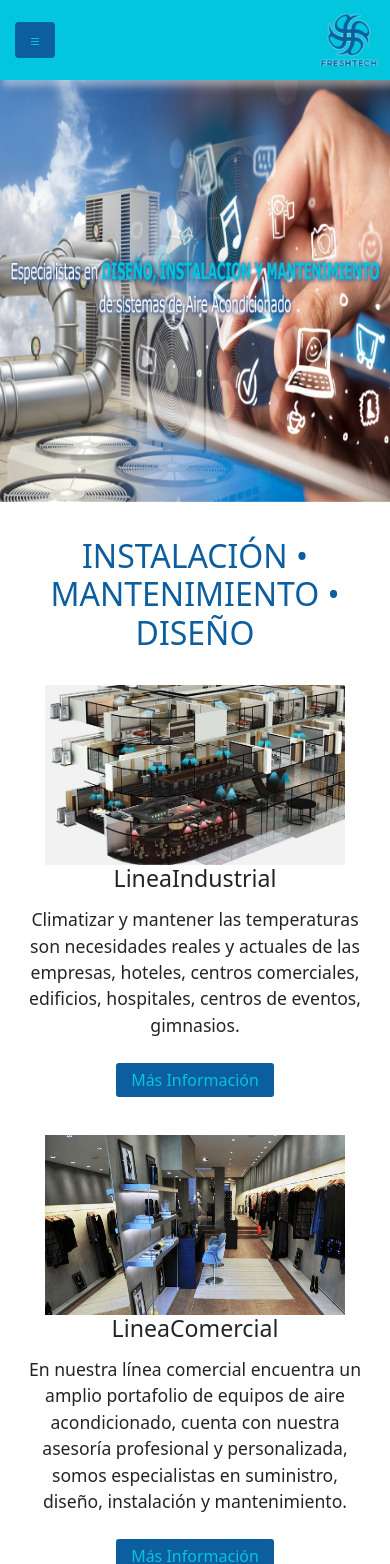
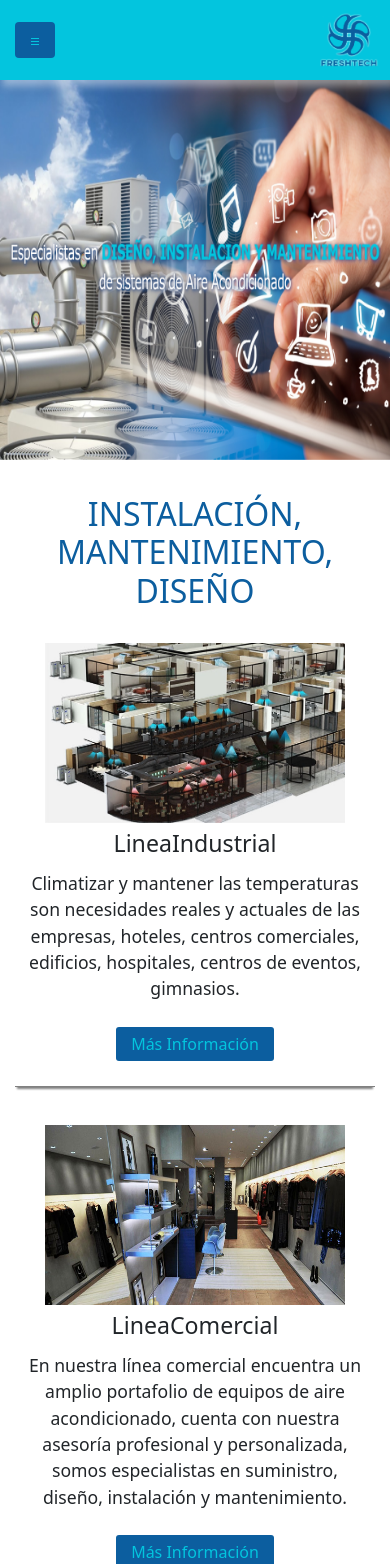
Before and after one commit to petudeveloper/freshtech-web-page, a React (Create React App) app: page / in a window 390 px wide. Shown: the top 1564 px of the page. Built offline with nearby package versions, Linux system fonts and the light colour scheme.

Commit message:
Update Lineas and BackgroudImage components style.

```diff
--- a/src/components/BackgroundImage/BackgroundImage.module.css
+++ b/src/components/BackgroundImage/BackgroundImage.module.css
@@ -12,6 +12,6 @@
 
 @media (max-width: 667px) {
   .mainImgHome {
-    height: 50vh;
+    height: 45vh;
   }
 }
--- a/src/components/LineasTodas/Card.js
+++ b/src/components/LineasTodas/Card.js
@@ -4,7 +4,7 @@ import styles from './Lineas.module.css';
 const Card = ({ name, information }) => (
   <li id={`${name}Card`} className={styles.cardContainer}>
     <img className={styles.image} src={`./images/lineas/${name}.jpg`} alt={`${name}Card`} />
-    <h3>
+    <h3 className={styles.cardName}>
       Linea
       {name}
     </h3>
--- a/src/components/LineasTodas/Lineas.js
+++ b/src/components/LineasTodas/Lineas.js
@@ -12,7 +12,8 @@ const Lineas = () => {
 
   return (
     <ul id="linea-container" className={styles.container}>
-      <h1 className={styles.textH1Home}>INSTALACIÓN • MANTENIMIENTO • DISEÑO</h1>
+      <h1 className={`${styles.textH1Home} ${styles.lg}`}>INSTALACIÓN • MANTENIMIENTO • DISEÑO</h1>
+      <h1 className={`${styles.textH1Home} ${styles.sm}`}>INSTALACIÓN, MANTENIMIENTO, DISEÑO</h1>
       <div className={styles.cardsContainer}>
         <Card information={cardsInformation.Industrial} name="Industrial" />
         <Card information={cardsInformation.Comercial} name="Comercial" />
--- a/src/components/LineasTodas/Lineas.module.css
+++ b/src/components/LineasTodas/Lineas.module.css
@@ -67,7 +67,11 @@ h3 {
   background-color: #03c5de;
 }
 
-@media (max-width: 768px) {
+.sm {
+    display: none;
+  }
+
+@media (max-width: 1024px) {
   .cardsContainer {
     flex-direction: column;
     align-items: center;
@@ -83,6 +87,9 @@ h3 {
 
   .buttonContainer {
     position: relative;
+    border-bottom: solid 1px grey;
+    box-shadow: 0 4px 2px -2px gray;
+    padding-bottom: 25px;
   }
 
   .image {
@@ -92,4 +99,19 @@ h3 {
   .information {
     font-size: 1.1rem;
   }
+
+  .cardName {
+      margin: 7px 0;
+  }
+
+
 }
+
+@media (max-width: 684px) {
+    .sm {
+        display: block;
+      }
+    .lg {
+        display: none;
+      }
+}
```
